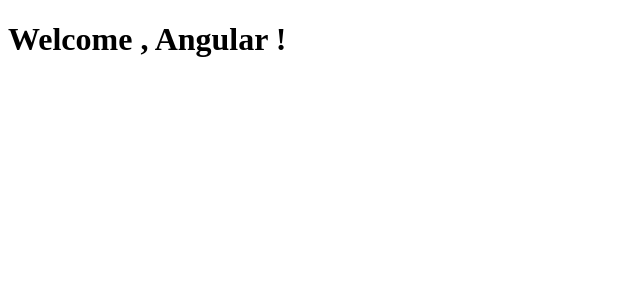
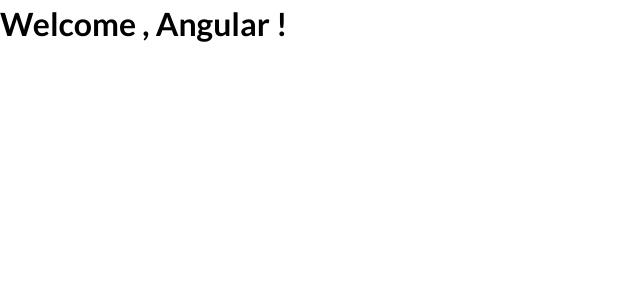
Before and after one commit to briffraff/DotaBuilds2, an Angular app: page / in a window 1280 px wide. Shown: the top 300 px of the page, without its empty margins (0-640 px from the left). Built offline with nearby package versions, Linux system fonts and the light colour scheme.

Commit message:
reset styling

```diff
--- a/src/styles.scss
+++ b/src/styles.scss
@@ -1 +1,42 @@
 /* You can add global styles to this file, and also import other style files */
+@import url('https://fonts.googleapis.com/css?family=Lato:400,700&display=swap');
+
+*, *::before, *::after {
+  box-sizing: border-box;
+}
+
+* {
+  margin: 0;
+  padding: 0;
+}
+
+html, body{
+      font-family: 'Lato', sans-serif;
+}
+
+body {
+  line-height: 1.5;
+  -webkit-font-smoothing: antialiased;
+}
+
+img, picture, video, canvas, svg {
+  display: block;
+  max-width: 100%;
+}
+
+input, button, textarea, select {
+  font: inherit;
+}
+
+
+p, h1, h2, h3, h4, h5, h6 {
+  overflow-wrap: break-word;
+}
+
+p {
+  text-wrap: pretty;
+}
+
+h1, h2, h3, h4, h5, h6 {
+  text-wrap: balance;
+}
```
